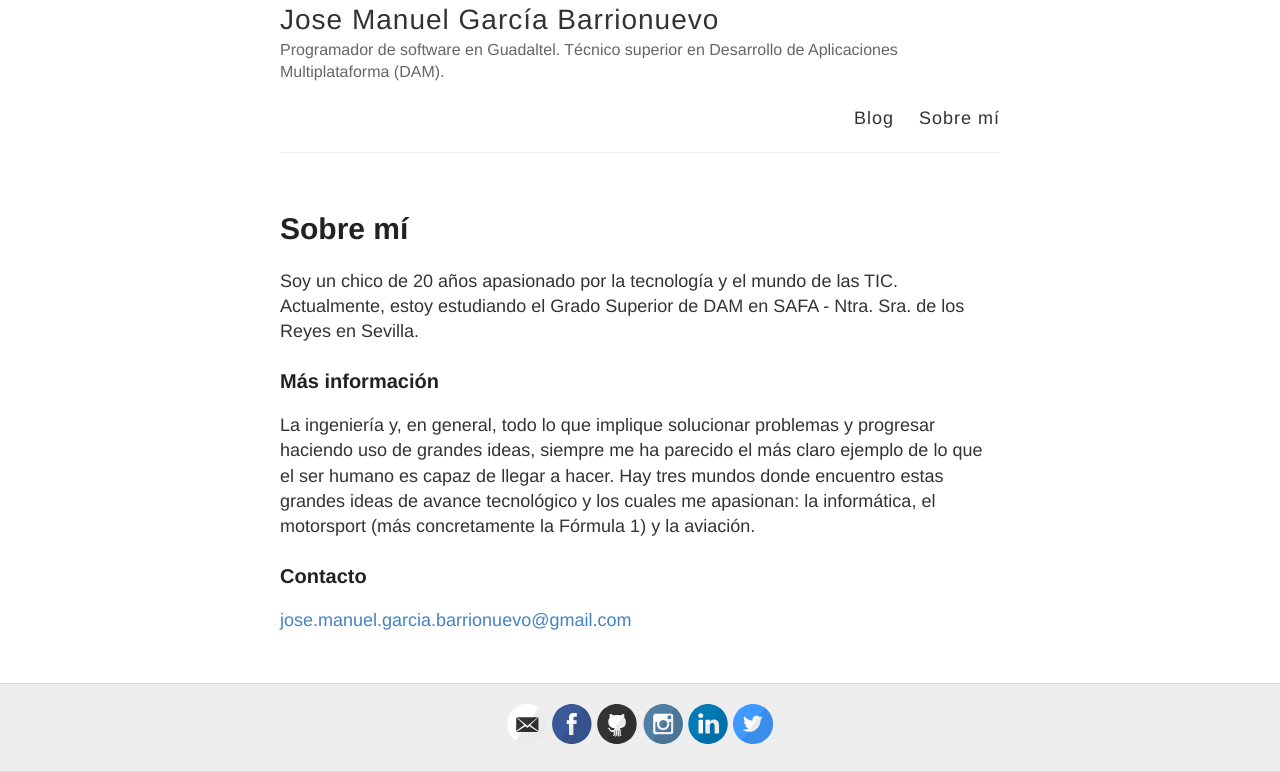
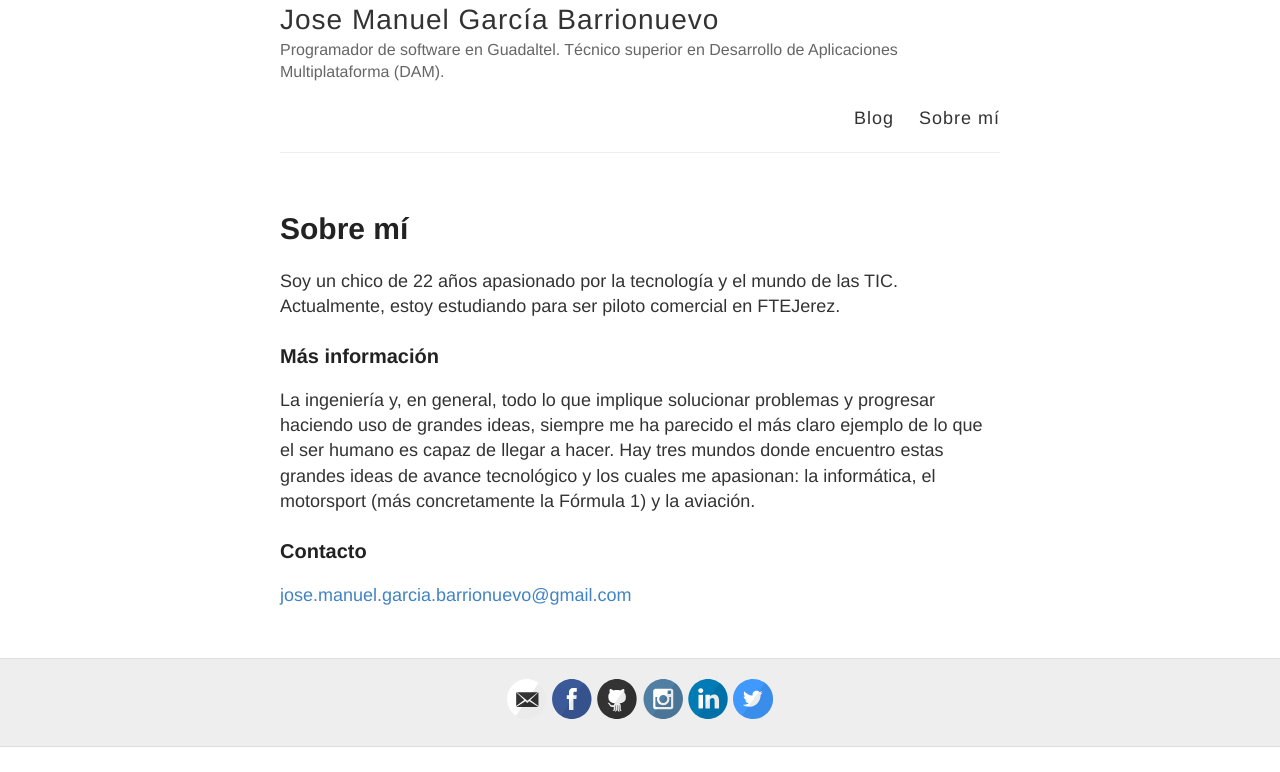
Before and after one commit to JoMaGaBa1/jomagaba1.github.io, a Jekyll site: the page built from about.md, in a window 1280 px wide, cut to the strip 144-916 px from the top of the page. Built offline with Jekyll 4.4.1, drawn with Linux system fonts in a browser that asks for light colours.

Commit message:
Actualización de información

```diff
--- a/about.md
+++ b/about.md
@@ -4,7 +4,7 @@ title: Sobre mí
 permalink: /about/
 ---
 
-Soy un chico de 20 años apasionado por la tecnología y el mundo de las TIC. Actualmente, estoy estudiando el Grado Superior de DAM en SAFA - Ntra. Sra. de los Reyes en Sevilla.
+Soy un chico de 22 años apasionado por la tecnología y el mundo de las TIC. Actualmente, estoy estudiando para ser piloto comercial en FTEJerez.
 
 ### Más información
 
```
